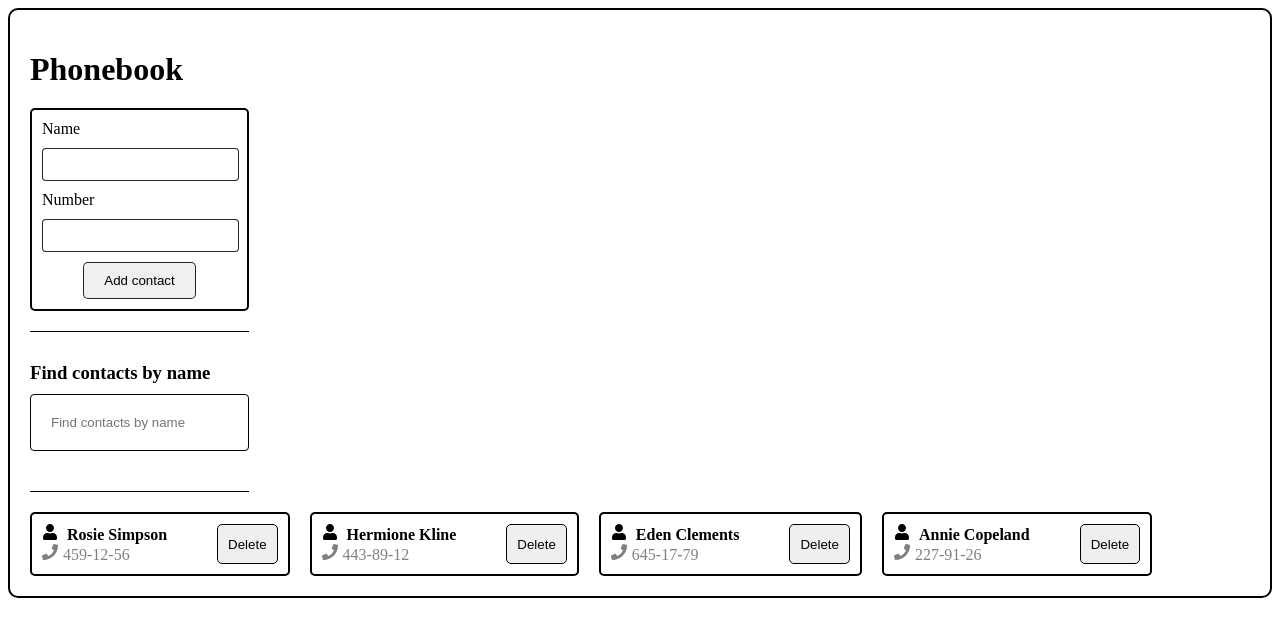
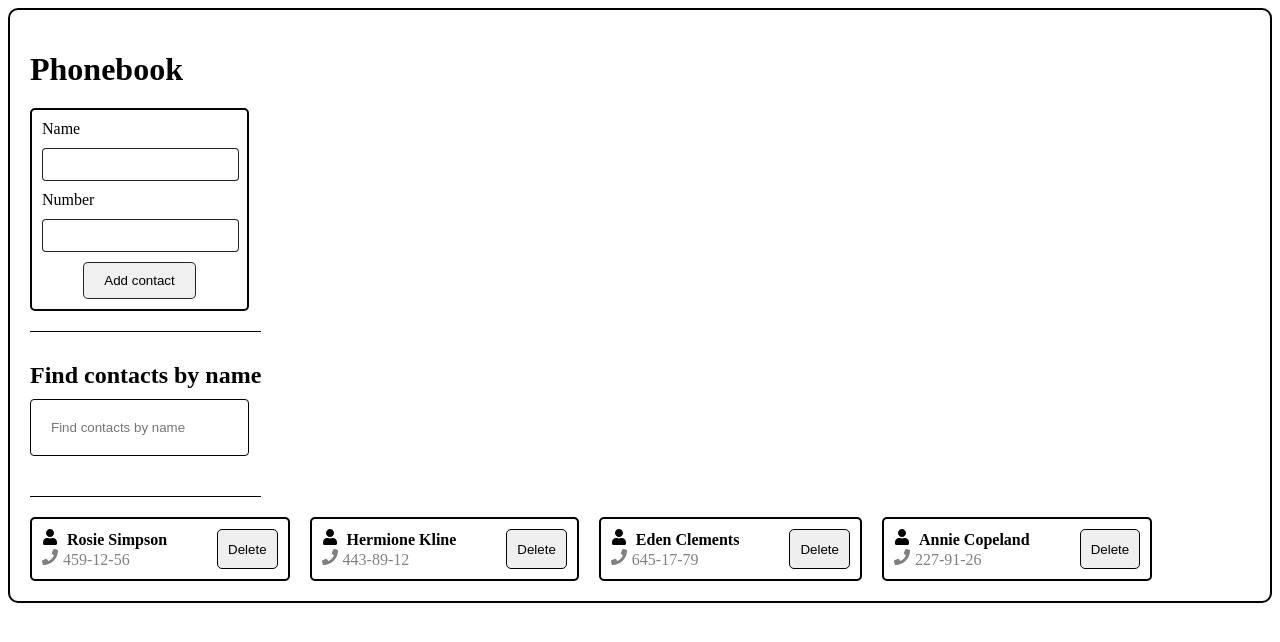
Before and after one commit to sydorovay/goit-react-hw-03, a React (Vite) app: page / in a window 1280 px wide. Shown: the top 642 px of the page. Built offline with nearby package versions, Linux system fonts and the light colour scheme.

Commit message:
Summary(required)

```diff
--- a/src/componens/ContactForm/ContactForm.jsx
+++ b/src/componens/ContactForm/ContactForm.jsx
@@ -9,7 +9,7 @@ const ContactForm = ({ addContact }) => {
 
   const validationSchema = Yup.object({
     name: Yup.string()
-      .min(2, 'To Short!')
+      .min(2, 'Too Short!')
       .required('Required'),
     number: Yup.string()
       .min(3, 'Too Short!')
--- a/src/componens/SearchBox/SearchBox.jsx
+++ b/src/componens/SearchBox/SearchBox.jsx
@@ -16,7 +16,7 @@ const SearchBox = ({ filter, onFilterChange }) => {
 
   return (
     <div className={css.searchBox}>
-      <h3 className={css.searchHeader}>Find contacts by name</h3>
+      <h2 className={css.searchHeader}>Find contacts by name</h2>
       <input
         type="text"
         value={filter}
--- a/src/componens/SearchBox/SearchBox.module.css
+++ b/src/componens/SearchBox/SearchBox.module.css
@@ -21,4 +21,5 @@
 }
 .searchHeader {
   margin: 10px 0px;
+  font-size: 24px;
 }
```
